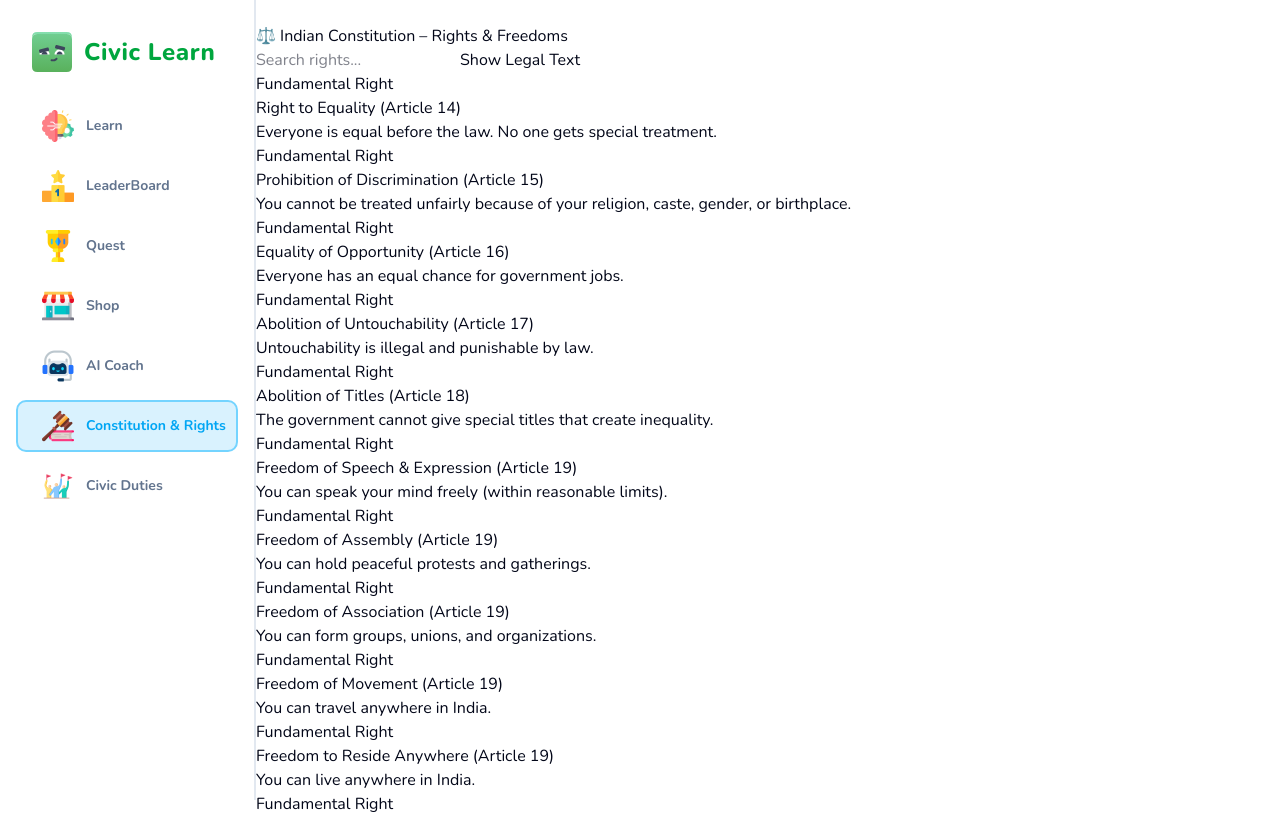
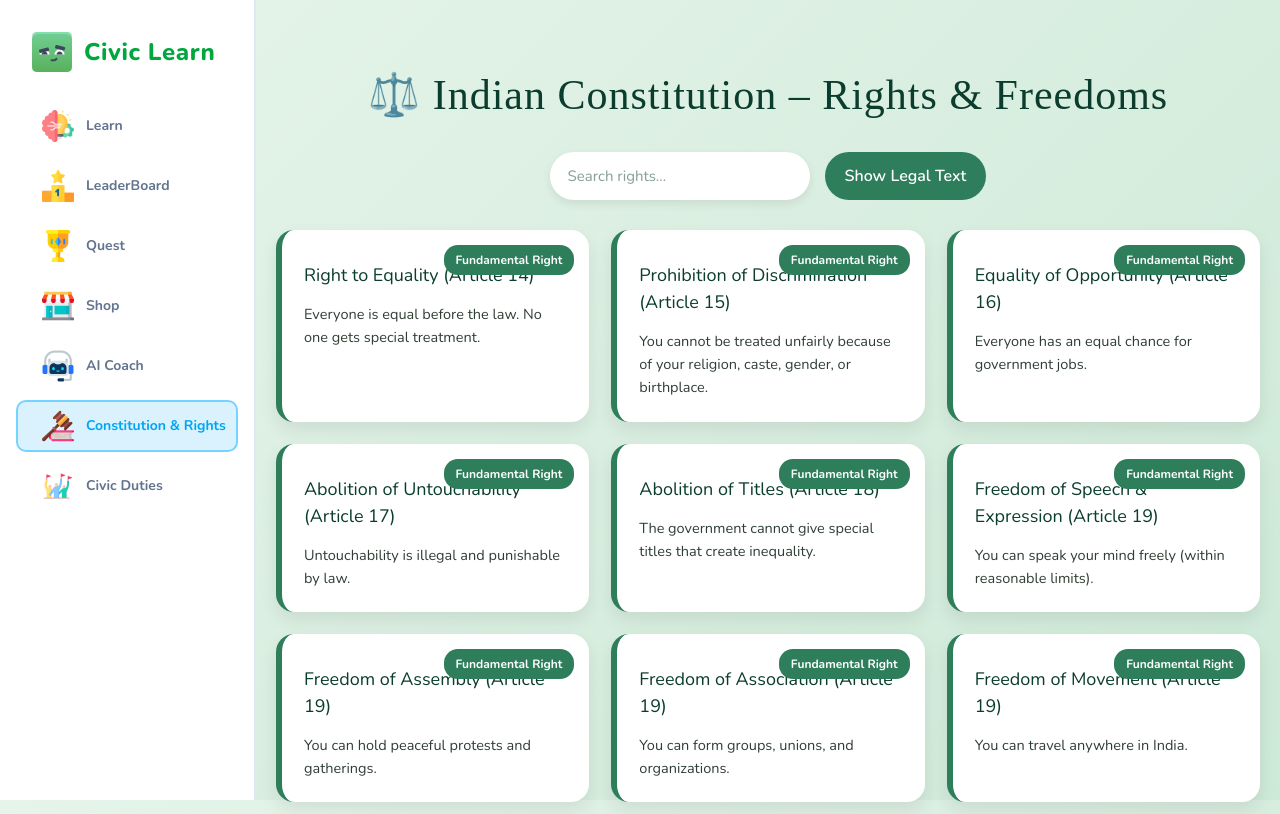
Before and after one commit to nitin864/TEAM-LOCALHOST_AMUHACKS5.0, a Next.js app: page /consti in a window 1280 px wide. Shown: the top 814 px of the page. Built offline with nearby package versions, Linux system fonts and the light colour scheme.

Commit message:
styling for constitution page add

```diff
--- /dev/null
+++ b/app/(main)/consti/consti.css
@@ -0,0 +1,124 @@
+:root {
+  --bg-gradient: linear-gradient(135deg, #e6f4ea, #cde9d7);
+  --card-bg: #ffffff;
+  --text-main: #0b3d2e;
+  --text-soft: #2f3e34;
+  --accent: #2e7d5b;
+  --accent-dark: #145c43;
+  --input-bg: #ffffff;
+  --shadow: rgba(0,0,0,0.08);
+}
+:root.dark {
+  --bg-gradient: linear-gradient(135deg, #0f1f17, #122a20);
+  --card-bg: #182a22;
+  --text-main: #e6fff2;
+  --text-soft: #cde9d7;
+  --accent: #3fa37a;
+  --accent-dark: #2e7d5b;
+  --input-bg: #20352c;
+  --shadow: rgba(0,0,0,0.35);
+}
+body {
+  margin: 0;
+  font-family: 'Montserrat', sans-serif;
+  background: var(--bg-gradient);
+  color: var(--text-main);
+}
+.const-container {
+  min-height: 100vh;
+  padding: 40px 20px;
+  display: flex;
+  flex-direction: column;
+  align-items: center;
+}
+.const-title {
+  font-family: 'Pacifico', cursive;
+  font-size: 42px;
+  margin-bottom: 25px;
+  color: var(--text-main);
+  text-align: center;
+  letter-spacing: 1px;
+}
+.const-controls {
+  display: flex;
+  gap: 15px;
+  margin-bottom: 30px;
+  flex-wrap: wrap;
+  justify-content: center;
+}
+.const-input {
+  padding: 12px 18px;
+  width: 260px;
+  border-radius: 25px;
+  border: none;
+  outline: none;
+  font-size: 15px;
+  background: var(--input-bg);
+  color: var(--text-main);
+  box-shadow: 0 4px 10px var(--shadow);
+}
+.toggle-btn {
+  padding: 12px 20px;
+  border-radius: 25px;
+  border: none;
+  cursor: pointer;
+  font-weight: 600;
+  background: var(--accent);
+  color: white;
+  transition: all 0.3s ease;
+}
+.toggle-btn:hover {
+  background: var(--accent-dark);
+  transform: translateY(-2px);
+  box-shadow: 0 6px 14px var(--shadow);
+}
+.rights-list {
+  display: grid;
+  grid-template-columns: repeat(auto-fit, minmax(280px, 1fr));
+  gap: 22px;
+  width: 100%;
+  max-width: 1100px;
+}
+.right-card {
+  background: var(--card-bg);
+  padding: 22px;
+  border-radius: 18px;
+  box-shadow: 0 8px 18px var(--shadow);
+  transition: transform 0.25s ease, box-shadow 0.25s ease;
+  position: relative;
+  border-left: 6px solid var(--accent);
+}
+.right-card:hover {
+  transform: translateY(-6px);
+  box-shadow: 0 12px 26px var(--shadow);
+}
+.category-tag {
+  position: absolute;
+  top: 15px;
+  right: 15px;
+  padding: 6px 12px;
+  border-radius: 14px;
+  font-size: 12px;
+  font-weight: 700;
+  color: white;
+  background: var(--accent);
+}
+.right-card h3 {
+  margin-top: 10px;
+  margin-bottom: 14px;
+  font-size: 18px;
+  color: var(--text-main);
+}
+.right-card p {
+  font-size: 14.5px;
+  line-height: 1.6;
+  color: var(--text-soft);
+}
+@media (max-width: 600px) {
+  .const-title {
+    font-size: 32px;
+  }
+  .const-input {
+    width: 200px;
+  }
+}
--- a/app/(main)/consti/page.tsx
+++ b/app/(main)/consti/page.tsx
@@ -1,7 +1,7 @@
 "use client";
 
 import React, { useState, useMemo } from "react";
-
+import './consti.css'
 type Category = "Fundamental Right" | "Legal Right" | "Civil Right";
 interface Right {
   id: number;
```
